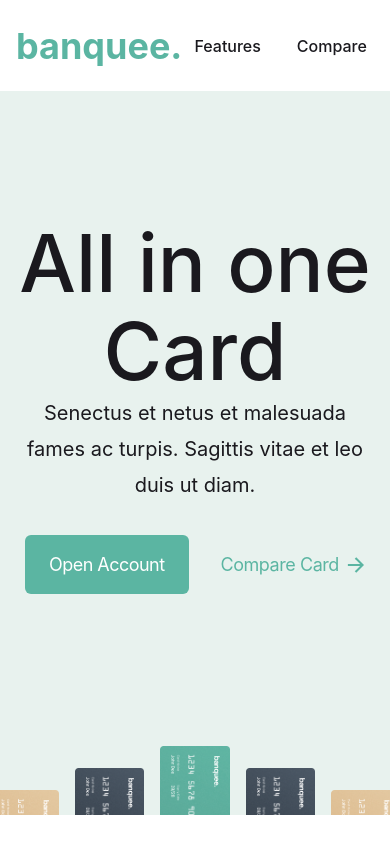
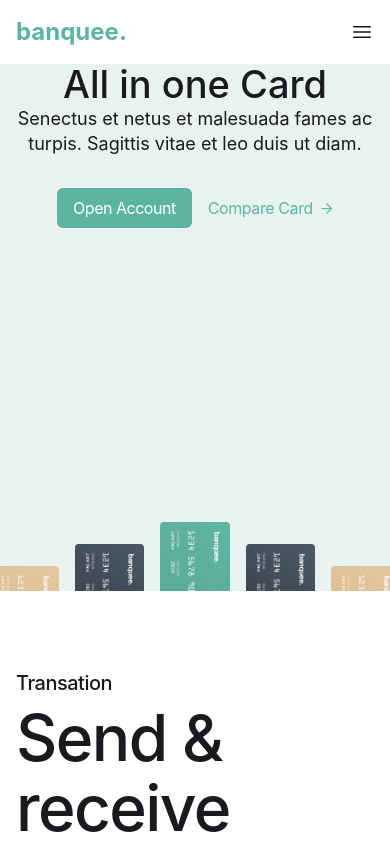
Before and after one commit to Mosarrof-Coding/benquee, a Next.js app: page / in a window 390 px wide. Shown: the top 844 px of the page. Built offline with nearby package versions, Linux system fonts and the light colour scheme.

Commit message:
responsive

```diff
--- a/app/layout.js
+++ b/app/layout.js
@@ -3,6 +3,7 @@ import "./globals.css";
 import Link from "next/link";
 import Image from "next/image";
 import dchevron from "@/public/dchevron.png";
+// icons
 
 const geistSans = Geist({
   variable: "--font-geist-sans",
@@ -18,7 +19,7 @@ export const metadata = {
   title: "benquee.",
   description: "Generated by create next app",
   icons: {
-    icon: "/favicon.svg", // Corrected path to the favicon
+    icon: "/favicon.svg",
   },
 };
 
@@ -26,25 +27,25 @@ export default function RootLayout({ children }) {
   return (
     <html lang="en">
       <body
-        className={`${geistSans.variable} ${geistMono.variable} antialiased flex flex-col justify-between min-h-screen bg-white`}
+        className={`${geistSans.variable} ${geistMono.variable} antialiased min-h-screen flex flex-col justify-between bg-white`}
       >
         {/* heder */}
-        <header className="w-full h-[91px] bg-white flex items-center font-geist-sans">
-          <nav className="w-[1432px] px-4 mx-auto flex items-center justify-between">
+        <header className="w-full h-16 lg:h-22 bg-white flex items-center font-geist-sans">
+          <nav className="w-[1432px] px-4 mx-auto flex items-center justify-between gap-6">
             <div>
               <Link
                 href={"/"}
-                className="logo text-[#5bb5a2] text-[36px] font-bold"
+                className="logo text-[#5bb5a2] text-2xl lg:text-[28px] :text-[36px] font-bold"
               >
                 banquee.
               </Link>
             </div>
 
-            <ul className="flex items-center gap-4">
+            <ul className="hidden md:flex items-center gap-3 xl:gap-4">
               <li>
                 <Link
                   href={"/features"}
-                  className="p-[8px_8px_8px_12px] text-[16px] font-medium text-[#1A191E] hover:bg-[#f8f8f8] transition rounded-md"
+                  className="p-[6px_6px_6px_10px] lg:p-[8px_8px_8px_12px] text-[16px] font-medium text-[#1A191E] hover:bg-[#f8f8f8] transition rounded-md"
                 >
                   Features
                 </Link>
@@ -52,7 +53,7 @@ export default function RootLayout({ children }) {
               <li>
                 <Link
                   href={"/compeare"}
-                  className="p-[8px_8px_8px_12px] text-[16px] font-medium text-[#1A191E] flex items-center hover:bg-[#f8f8f8] transition rounded-md"
+                  className="p-[6px_6px_6px_10px] lg:p-[8px_8px_8px_12px] text-[16px] font-medium text-[#1A191E] flex items-center hover:bg-[#f8f8f8] transition rounded-md"
                 >
                   Compare
                   <span className="inline-flex ml-2">
@@ -63,7 +64,7 @@ export default function RootLayout({ children }) {
               <li>
                 <Link
                   href={"/support"}
-                  className="p-[8px_8px_8px_12px] text-[16px] font-medium text-[#1A191E] hover:bg-[#f8f8f8] transition rounded-md"
+                  className="p-[6px_6px_6px_10px] lg:p-[8px_8px_8px_12px] text-[16px] font-medium text-[#1A191E] hover:bg-[#f8f8f8] transition rounded-md"
                 >
                   Support
                 </Link>
@@ -71,7 +72,7 @@ export default function RootLayout({ children }) {
               <li>
                 <Link
                   href={"/blog"}
-                  className="p-[8px_8px_8px_12px] text-[16px] font-medium text-[#1A191E] flex items-center hover:bg-[#f8f8f8] transition rounded-md"
+                  className="p-[6px_6px_6px_10px] lg:p-[8px_8px_8px_12px] text-[16px] font-medium text-[#1A191E] flex items-center hover:bg-[#f8f8f8] transition rounded-md"
                 >
                   Blog
                   <span className="inline-flex ml-2">
@@ -80,7 +81,7 @@ export default function RootLayout({ children }) {
                 </Link>
               </li>
             </ul>
-            <ul className="flex items-center gap-8">
+            <ul className="hidden md:flex items-center gap-4 lg:gap-8">
               <Link
                 href={"/user/login"}
                 className="text-[#5bb5a2] text-[18px] font-bold"
@@ -89,11 +90,27 @@ export default function RootLayout({ children }) {
               </Link>
               <Link
                 href={"/user/account"}
-                className="py-3 px-4 rounded-[6px] bg-[#5bb5a2] text-[15px] text-white font-medium"
+                className="py-1.5 xl:py-3 px-3 xl:px-4 rounded-[6px] bg-[#5bb5a2] text-[15px] text-white font-medium text-nowrap"
               >
                 Open Account
               </Link>
             </ul>
+            <div className="mobile-nave block md:hidden">
+              <svg
+                xmlns="http://www.w3.org/2000/svg"
+                fill="none"
+                viewBox="0 0 24 24"
+                strokeWidth={1.5}
+                stroke="currentColor"
+                className="size-6"
+              >
+                <path
+                  strokeLinecap="round"
+                  strokeLinejoin="round"
+                  d="M3.75 6.75h16.5M3.75 12h16.5m-16.5 5.25h16.5"
+                />
+              </svg>
+            </div>
           </nav>
         </header>
 
@@ -102,7 +119,7 @@ export default function RootLayout({ children }) {
 
         {/* footer */}
         <footer className="mt-20 mb-12 px-4 font-geist-mono border-t border-[#e8e8e8]">
-          <nav className="max-w-[1432px] mx-auto flex justify-between pt-24 pb-20 border-b border-[#e8e8e8]">
+          <nav className="max-w-[1432px] mx-auto flex justify-between flex-wrap gap-6 pt-24 pb-20 border-b border-[#e8e8e8]">
             <Link
               href={"/"}
               className="logo text-[#5bb5a2] text-[36px] font-bold w-[435px]"
--- a/app/page.js
+++ b/app/page.js
@@ -35,26 +35,31 @@ export default function Home() {
       {/* hero */}
       <div className="bg-[#e8f2ee]">
         <div className="container">
-          <div className="heading max-w-[832px] px-4 mx-auto text-center pt-[128px] pb-[152px]">
-            <h1 className="text-[80px] leading-[1.1] text-[#1a191e] font-medium">
+          <div className="heading max-w-[832px] px-4 mx-auto text-center min-h-[calc(100vh-386px)]">
+            <h1 className="text-[38px] md:text-[48px] lg:text-[64px] xl:text-[80px] leading-[1.1] text-[#1a191e] font-medium">
               All in one Card
             </h1>
-            <h6 className="text-[20px] leading-[1.8] text-[#1a191e] max-w-[500px] mx-auto">
+            <h6 className="text-[18px] lg:text-[20px] leading-[1.4] lg:leading-[1.8] text-[#1a191e] max-w-[500px] mx-auto">
               Senectus et netus et malesuada fames ac turpis. Sagittis vitae et
               leo duis ut diam.
             </h6>
-            <div className="button w-fit mx-auto flex items-center gap-8 pt-8">
+            <div className="button w-fit mx-auto flex items-center justify-center flex-wrap gap-4 lg:gap-8 pt-8">
               <Link
                 href={"user/account"}
-                className="text-[18px] tracking-[-0.03em] py-4 px-6 rounded-[6px] bg-[#5bb5a2] text-white"
+                className="text-[16px] lg:text-[18px] tracking-[-0.03em] py-2 lg:py-4 px-4 lg:px-6 rounded-[6px] bg-[#5bb5a2] text-white"
               >
                 Open Account
               </Link>
               <div>
-                <button className="text-[#5bb5a2] text-[18px] tracking-tight flex items-center gap-2 cursor-pointer">
+                <button className="text-[#5bb5a2] text-[16px] lg:text-[18px] tracking-tight flex items-center gap-2 cursor-pointer">
                   Compare Card
                   <span>
-                    <Image src={chevdown} alt="chevdown image" />
+                    <Image
+                      src={chevdown}
+                      alt="chevdown image"
+                      width={0}
+                      className="w-3 lg:w-4"
+                    />
                   </span>
                 </button>
               </div>
@@ -63,19 +68,19 @@ export default function Home() {
         </div>
         <div className="cards flex justify-between items-end gap-4">
           <div className="card">
-            <Image src={card1} alt="card1 image" />
+            <Image src={card1} alt="card1 image" width={0} height={0} />
           </div>
           <div className="card">
-            <Image src={card2} alt="card2 image" />
+            <Image src={card2} alt="card2 image" width={0} height={0} />
           </div>
           <div className="card">
-            <Image src={card3} alt="card3 image" />
+            <Image src={card3} alt="card3 image" width={0} height={0} />
           </div>
           <div className="card">
-            <Image src={card4} alt="card4 image" />
+            <Image src={card4} alt="card4 image" width={0} height={0} />
           </div>
           <div className="card">
-            <Image src={card5} alt="card5 image" />
+            <Image src={card5} alt="card5 image" width={0} height={0} />
           </div>
         </div>
       </div>
```
Also changed, not shown: package.json (+5 -4 lines), 1 other file (tests, documents, lock files or other folders).
